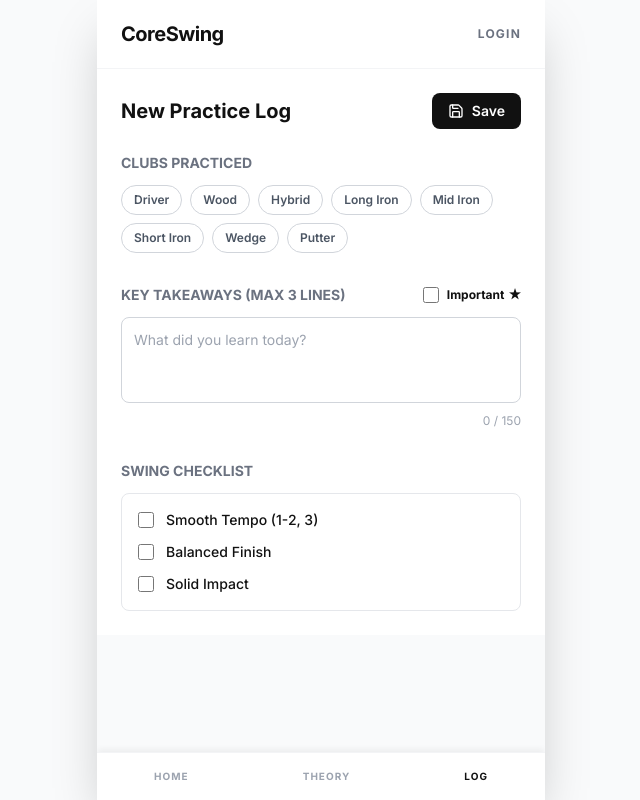
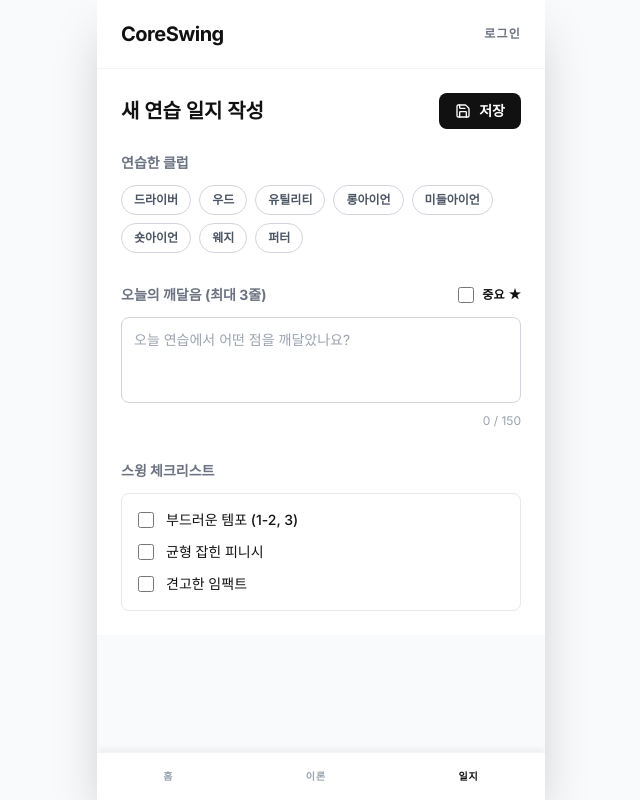
Before and after one commit to ericchoi426/CoreSwing, a React (Vite) app: page /log in a window 1280 px wide. Shown: the whole page, without its empty margins (319-959 px from the left). Built offline with nearby package versions, Linux system fonts and the light colour scheme; no server answers.

Commit message:
korean version convert

```diff
--- a/src/App.tsx
+++ b/src/App.tsx
@@ -22,7 +22,7 @@ function AppContent() {
         setAuth(tokenResponse.access_token, fileId);
       } catch (err) {
         console.error('Failed to initialize drive file', err);
-        alert('Failed to connect to Google Drive.');
+        alert('구글 드라이브 연결에 실패했습니다.');
       } finally {
         setIsInitializing(false);
       }
@@ -43,11 +43,11 @@ function AppContent() {
               disabled={isInitializing}
               className="text-xs font-bold text-gray-500 uppercase tracking-widest hover:text-black transition-colors disabled:opacity-50"
             >
-              {isInitializing ? 'Connecting...' : 'Login'}
+              {isInitializing ? '연결 중...' : '로그인'}
             </button>
           ) : (
             <span className="text-xs font-bold text-gray-500 uppercase tracking-widest">
-              Connected
+              연결됨
             </span>
           )}
         </header>
@@ -67,13 +67,13 @@ function AppContent() {
       {!isFieldMode && (
         <nav className="absolute bottom-0 w-full bg-white border-t border-gray-100 flex justify-around py-4 z-10 shadow-[0_-4px_6px_-1px_rgba(0,0,0,0.05)]">
           <Link to="/" className={`flex flex-col items-center transition-colors ${location.pathname === '/' ? 'text-black' : 'text-gray-400 hover:text-black'}`}>
-            <span className="text-[10px] font-bold uppercase tracking-widest">Home</span>
+            <span className="text-[10px] font-bold uppercase tracking-widest">홈</span>
           </Link>
           <Link to="/theory" className={`flex flex-col items-center transition-colors ${location.pathname === '/theory' ? 'text-black' : 'text-gray-400 hover:text-black'}`}>
-            <span className="text-[10px] font-bold uppercase tracking-widest">Theory</span>
+            <span className="text-[10px] font-bold uppercase tracking-widest">이론</span>
           </Link>
           <Link to="/log" className={`flex flex-col items-center transition-colors ${location.pathname === '/log' ? 'text-black' : 'text-gray-400 hover:text-black'}`}>
-            <span className="text-[10px] font-bold uppercase tracking-widest">Log</span>
+            <span className="text-[10px] font-bold uppercase tracking-widest">일지</span>
           </Link>
         </nav>
       )}
--- a/src/pages/Dashboard.tsx
+++ b/src/pages/Dashboard.tsx
@@ -21,10 +21,10 @@ export default function Dashboard() {
     <div className="p-6 flex flex-col gap-8 h-full bg-white">
       {/* Today's Goal */}
       <section>
-        <h2 className="text-sm font-bold text-gray-500 uppercase tracking-wide mb-3">Today's Goal</h2>
+        <h2 className="text-sm font-bold text-gray-500 uppercase tracking-wide mb-3">오늘의 연습 목표</h2>
         <div className="border border-gray-200 rounded-lg p-4 bg-gray-50 text-black font-medium">
           <p className="text-sm leading-relaxed">
-            Keep the right elbow tucked during downswing to prevent over-the-top. Focus on tempo (1-2, 3).
+            다운스윙 시 오른쪽 팔꿈치를 몸에 붙여 오버더탑을 방지하세요. 템포(1-2, 3)에 집중하세요.
           </p>
         </div>
       </section>
@@ -36,38 +36,38 @@ export default function Dashboard() {
           className="flex flex-col items-center justify-center gap-3 bg-gray-100 hover:bg-gray-200 active:bg-gray-300 transition-colors rounded-xl p-6 border border-gray-200"
         >
           <SquarePen className="w-8 h-8 text-black" strokeWidth={1.5} />
-          <span className="font-semibold text-sm text-center">New Log</span>
+          <span className="font-semibold text-sm text-center">새 연습 일지 작성</span>
         </Link>
         <Link
           to="/field"
           className="flex flex-col items-center justify-center gap-3 bg-gray-900 hover:bg-black active:bg-gray-800 transition-colors rounded-xl p-6 border border-gray-900"
         >
           <BookOpen className="w-8 h-8 text-white" strokeWidth={1.5} />
-          <span className="font-semibold text-sm text-white text-center">Field Mode</span>
+          <span className="font-semibold text-sm text-white text-center">필드용 핵심 요약</span>
         </Link>
       </section>
 
       {/* Recent Logs */}
       <section className="flex-1 overflow-hidden flex flex-col">
         <div className="flex items-center justify-between mb-4">
-          <h2 className="text-sm font-bold text-gray-500 uppercase tracking-wide">Recent Logs</h2>
+          <h2 className="text-sm font-bold text-gray-500 uppercase tracking-wide">최근 연습 기록</h2>
           {logs.length > 3 && (
-            <button className="text-xs font-semibold text-black underline">View All</button>
+            <button className="text-xs font-semibold text-black underline">전체 보기</button>
           )}
         </div>
 
         <div className="flex-1 overflow-y-auto pr-1">
           {!accessToken ? (
             <div className="flex items-center justify-center h-24 text-sm font-medium text-gray-400 bg-gray-50 rounded-lg border border-gray-100">
-              Please login to view logs
+              기록을 보려면 로그인해 주세요
             </div>
           ) : loading ? (
             <div className="flex items-center justify-center h-24 text-sm font-medium text-gray-400">
-              Loading...
+              로딩 중...
             </div>
           ) : recentLogs.length === 0 ? (
             <div className="flex items-center justify-center h-24 text-sm font-medium text-gray-400 bg-gray-50 rounded-lg border border-gray-100">
-              No recent logs found.
+              최근 연습 기록이 없습니다.
             </div>
           ) : (
             <div className="flex flex-col gap-3">
@@ -76,7 +76,7 @@ export default function Dashboard() {
                   <div className="flex flex-col">
                     <span className="text-xs text-gray-400 font-medium mb-1">{log.date}</span>
                     <span className="text-sm font-semibold text-black flex items-center gap-2">
-                      {log.note.length > 25 ? log.note.substring(0, 25) + '...' : log.note || 'No Title'}
+                      {log.note.length > 25 ? log.note.substring(0, 25) + '...' : log.note || '제목 없음'}
                       {log.important && <span className="text-black text-xs">★</span>}
                     </span>
                   </div>
--- a/src/pages/FieldMode.tsx
+++ b/src/pages/FieldMode.tsx
@@ -25,22 +25,22 @@ export default function FieldMode() {
         <Link to="/" className="text-white">
           <ArrowLeft className="w-6 h-6" />
         </Link>
-        <h2 className="text-lg font-bold tracking-widest uppercase">Field Mode</h2>
+        <h2 className="text-lg font-bold tracking-widest uppercase">필드 모드</h2>
         <div className="w-6" /> {/* Spacer */}
       </div>
 
       <div className="flex-1 flex flex-col justify-center px-6 pb-20">
         {!accessToken ? (
           <div className="text-center text-gray-500 font-medium text-sm">
-            Please login to view field tips.
+            필드 요약을 보려면 로그인해 주세요.
           </div>
         ) : loading ? (
           <div className="text-center text-gray-500 font-medium text-sm">
-            Loading...
+            로딩 중...
           </div>
         ) : flashcards.length === 0 ? (
           <div className="text-center text-gray-500 font-medium text-sm">
-            No important logs found. <br/> Mark some logs with ★ to see them here.
+            중요 표시된 기록이 없습니다. <br/> 연습 일지에서 ★ 표시를 해보세요.
           </div>
         ) : (
           <Swiper
@@ -53,13 +53,13 @@ export default function FieldMode() {
                 <div className="bg-gray-900 border border-gray-800 rounded-2xl p-8 aspect-[3/4] flex flex-col shadow-2xl relative">
                   <Star className="absolute top-6 right-6 w-5 h-5 text-gray-500 fill-current" />
                   <h3 className="text-xs font-bold text-gray-500 uppercase tracking-widest mb-4">
-                    {card.clubs.length > 0 ? card.clubs.join(', ') : 'General Tip'}
+                    {card.clubs.length > 0 ? card.clubs.join(', ') : '일반 팁'}
                   </h3>
                   <p className="text-xl leading-relaxed font-medium flex-1 flex items-center justify-center text-center">
                     "{card.note}"
                   </p>
                   <div className="mt-4 text-center text-xs text-gray-600 font-medium tracking-widest uppercase">
-                    Swipe for next
+                    밀어서 다음 보기
                   </div>
                 </div>
               </SwiperSlide>
--- a/src/pages/PracticeLogForm.tsx
+++ b/src/pages/PracticeLogForm.tsx
@@ -17,7 +17,7 @@ export default function PracticeLogForm() {
   });
   const [isSaving, setIsSaving] = useState(false);
 
-  const clubs = ['Driver', 'Wood', 'Hybrid', 'Long Iron', 'Mid Iron', 'Short Iron', 'Wedge', 'Putter'];
+  const clubs = ['드라이버', '우드', '유틸리티', '롱아이언', '미들아이언', '숏아이언', '웨지', '퍼터'];
 
   const toggleClub = (club: string) => {
     setSelectedClubs(prev =>
@@ -27,7 +27,7 @@ export default function PracticeLogForm() {
 
   const handleSave = async () => {
     if (!note.trim() && selectedClubs.length === 0) {
-      alert('Please select a club or enter a note.');
+      alert('클럽을 선택하거나 내용을 입력해 주세요.');
       return;
     }
 
@@ -43,7 +43,7 @@ export default function PracticeLogForm() {
       navigate('/');
     } catch (err) {
       console.error(err);
-      alert('Failed to save log. Are you logged in?');
+      alert('저장에 실패했습니다. 로그인 상태를 확인해 주세요.');
     } finally {
       setIsSaving(false);
     }
@@ -52,20 +52,20 @@ export default function PracticeLogForm() {
   return (
     <div className="p-6 bg-white min-h-full flex flex-col">
       <div className="flex justify-between items-center mb-6">
-        <h2 className="text-xl font-bold text-black">New Practice Log</h2>
+        <h2 className="text-xl font-bold text-black">새 연습 일지 작성</h2>
         <button
           onClick={handleSave}
           disabled={isSaving}
           className="flex items-center gap-2 bg-black text-white px-4 py-2 rounded-lg text-sm font-semibold hover:bg-gray-800 transition-colors disabled:opacity-50"
         >
-          <Save className="w-4 h-4" /> {isSaving ? 'Saving...' : 'Save'}
+          <Save className="w-4 h-4" /> {isSaving ? '저장 중...' : '저장'}
         </button>
       </div>
 
       <div className="flex-1 flex flex-col gap-8">
         {/* Club Selection */}
         <section>
-          <h3 className="text-sm font-bold text-gray-500 uppercase mb-3">Clubs Practiced</h3>
+          <h3 className="text-sm font-bold text-gray-500 uppercase mb-3">연습한 클럽</h3>
           <div className="flex flex-wrap gap-2">
             {clubs.map(club => (
               <button
@@ -85,7 +85,7 @@ export default function PracticeLogForm() {
         {/* Realization / Notes */}
         <section>
           <div className="flex justify-between items-center mb-3">
-            <h3 className="text-sm font-bold text-gray-500 uppercase">Key Takeaways (Max 3 lines)</h3>
+            <h3 className="text-sm font-bold text-gray-500 uppercase">오늘의 깨달음 (최대 3줄)</h3>
             <label className="flex items-center gap-2 cursor-pointer">
               <input
                 type="checkbox"
@@ -94,14 +94,14 @@ export default function PracticeLogForm() {
                 className="w-4 h-4 text-black border-gray-300 rounded focus:ring-black accent-black"
               />
               <span className="text-xs font-bold text-black flex items-center">
-                Important <span className="ml-1">★</span>
+                중요 <span className="ml-1">★</span>
               </span>
             </label>
           </div>
           <textarea
             value={note}
             onChange={(e) => setNote(e.target.value)}
-            placeholder="What did you learn today?"
+            placeholder="오늘 연습에서 어떤 점을 깨달았나요?"
             className="w-full border border-gray-300 rounded-lg p-3 text-sm text-black focus:outline-none focus:border-black focus:ring-1 focus:ring-black resize-none"
             rows={3}
             maxLength={150} // Rough limit for 3 lines
@@ -111,7 +111,7 @@ export default function PracticeLogForm() {
 
         {/* Checklist */}
         <section>
-          <h3 className="text-sm font-bold text-gray-500 uppercase mb-3">Swing Checklist</h3>
+          <h3 className="text-sm font-bold text-gray-500 uppercase mb-3">스윙 체크리스트</h3>
           <div className="flex flex-col gap-3 border border-gray-200 rounded-lg p-4">
             <label className="flex items-center gap-3 cursor-pointer">
               <input
@@ -120,7 +120,7 @@ export default function PracticeLogForm() {
                 onChange={(e) => setChecklist({...checklist, tempo: e.target.checked})}
                 className="w-4 h-4 text-black border-gray-300 rounded focus:ring-black accent-black"
               />
-              <span className="text-sm font-medium text-black">Smooth Tempo (1-2, 3)</span>
+              <span className="text-sm font-medium text-black">부드러운 템포 (1-2, 3)</span>
             </label>
             <label className="flex items-center gap-3 cursor-pointer">
               <input
@@ -129,7 +129,7 @@ export default function PracticeLogForm() {
                 onChange={(e) => setChecklist({...checklist, balance: e.target.checked})}
                 className="w-4 h-4 text-black border-gray-300 rounded focus:ring-black accent-black"
               />
-              <span className="text-sm font-medium text-black">Balanced Finish</span>
+              <span className="text-sm font-medium text-black">균형 잡힌 피니시</span>
             </label>
             <label className="flex items-center gap-3 cursor-pointer">
               <input
@@ -138,7 +138,7 @@ export default function PracticeLogForm() {
                 onChange={(e) => setChecklist({...checklist, impact: e.target.checked})}
                 className="w-4 h-4 text-black border-gray-300 rounded focus:ring-black accent-black"
               />
-              <span className="text-sm font-medium text-black">Solid Impact</span>
+              <span className="text-sm font-medium text-black">견고한 임팩트</span>
             </label>
           </div>
         </section>
--- a/src/pages/TheoryLibrary.tsx
+++ b/src/pages/TheoryLibrary.tsx
@@ -11,24 +11,24 @@ export default function TheoryLibrary() {
   const sections = [
     {
       id: 'fundamentals',
-      title: 'Fundamentals',
-      content: 'Grip, Posture, and Alignment are the core of every golf swing. Keep the grip light but firm.'
+      title: '기본 원리',
+      content: '그립, 셋업 자세, 정렬은 모든 골프 스윙의 핵심입니다. 그립은 가볍지만 견고하게 잡으세요.'
     },
     {
       id: 'clubs',
-      title: 'Swing by Club',
-      content: 'Driver: Ball forward, sweep up. Irons: Ball middle, hit down and take a divot. Wedges: Open stance, weight forward.'
+      title: '클럽별 스윙',
+      content: '드라이버: 공을 왼발 쪽에 두고 어퍼블로우로 치세요. 아이언: 공을 중앙에 두고 다운블로우로 디봇을 내세요. 웨지: 스탠스를 열고 체중을 왼쪽에 두세요.'
     },
     {
       id: 'situations',
-      title: 'Situational Swings',
-      content: 'Bunker: Open club face, hit sand 2 inches behind ball. Rough: Steeper angle of attack, grip firmer.'
+      title: '상황별 스윙',
+      content: '벙커: 클럽 페이스를 열고 공 뒤 5cm 모래를 치세요. 러프: 가파른 궤도로 스윙하고 그립을 더 단단히 잡으세요.'
     }
   ];
 
   return (
     <div className="p-6 bg-white min-h-full">
-      <h2 className="text-xl font-bold text-black mb-6">Theory Library</h2>
+      <h2 className="text-xl font-bold text-black mb-6">이론 모음</h2>
 
       <div className="flex flex-col gap-3">
         {sections.map((sec) => (
```
